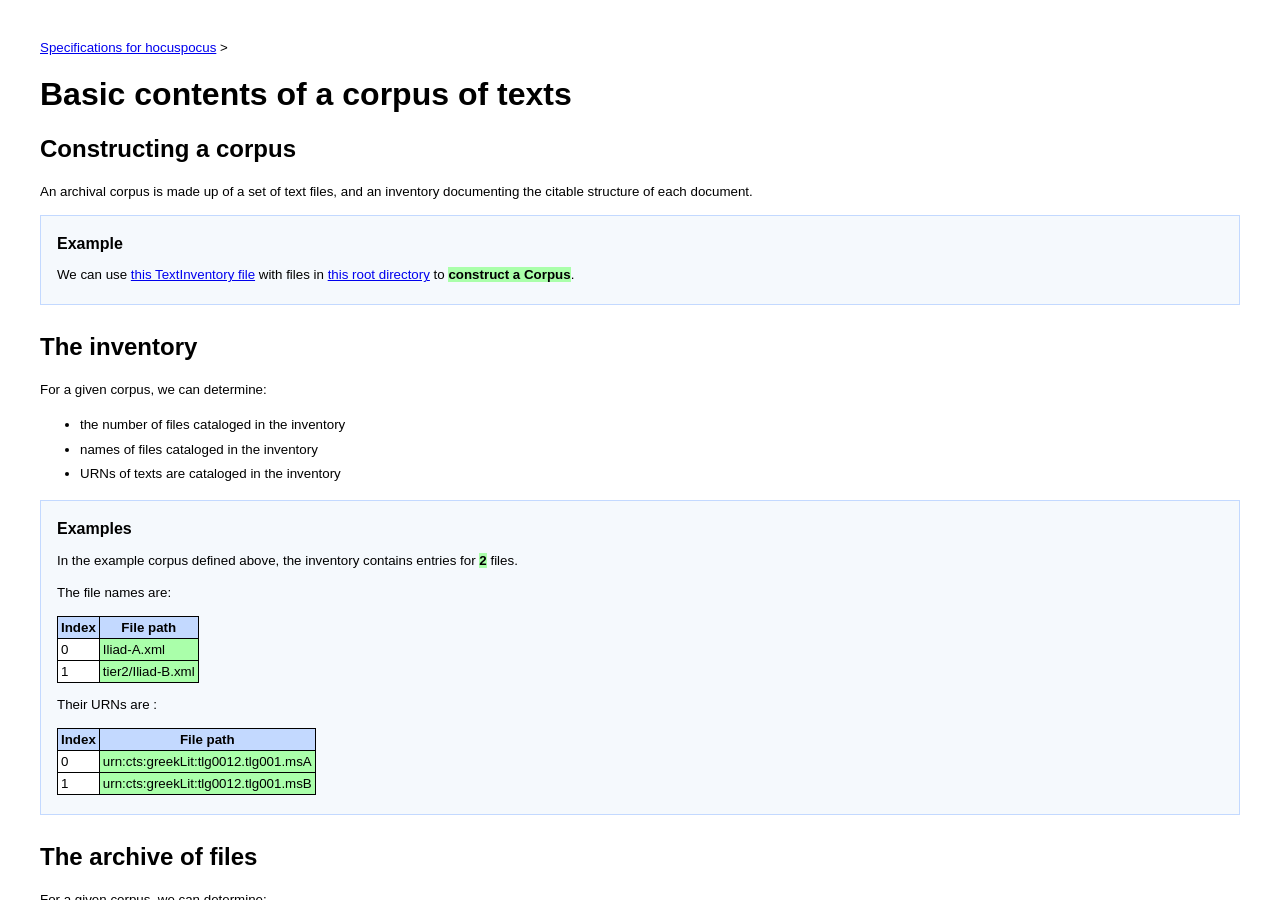
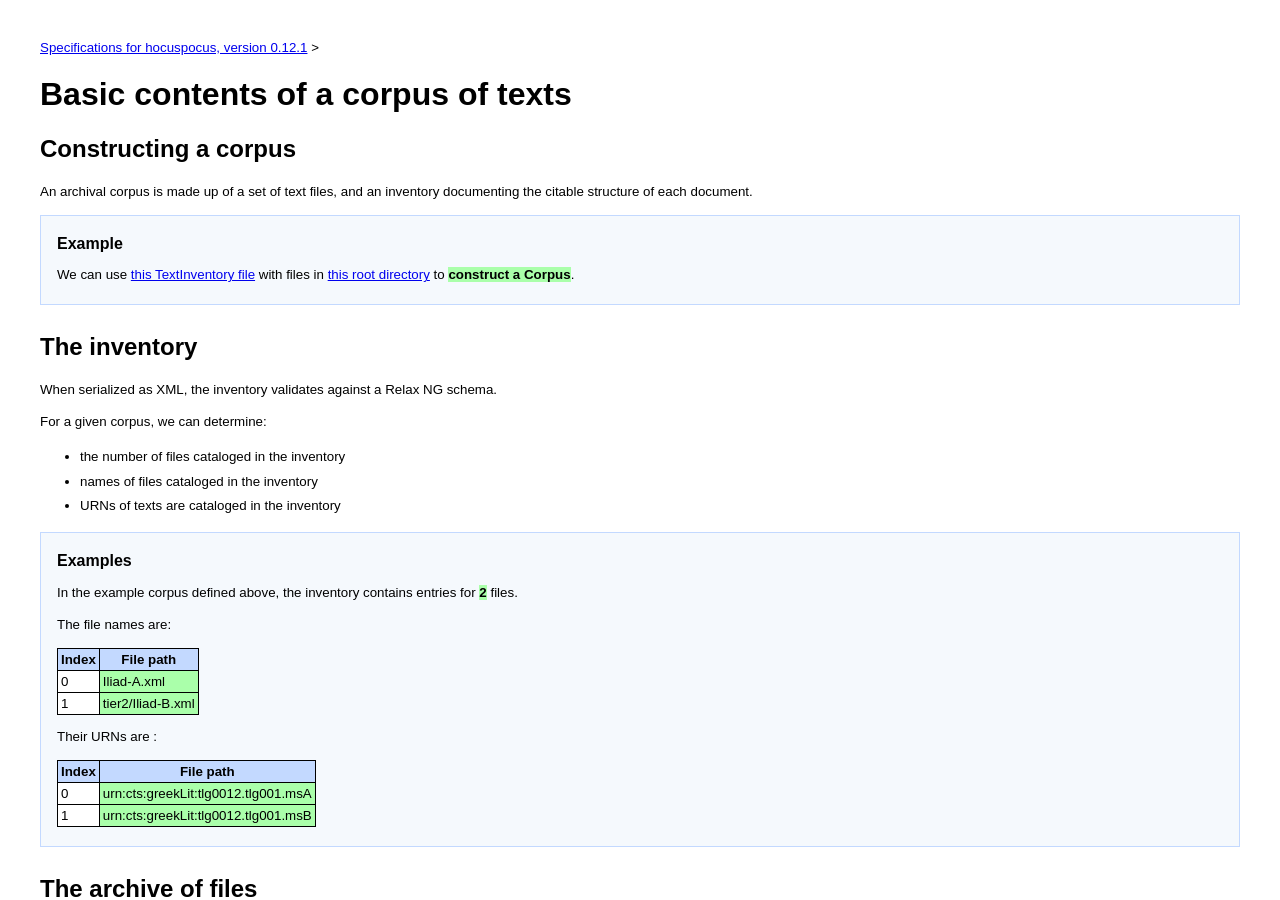
Before and after one commit to cite-architecture/hocuspocus, a Jekyll site: the page specs/hocuspocus/corpus/Corpus.html, which Jekyll copies as it is, in a window 1280 px wide and 900 px high. Built offline with Jekyll 4.4.1, drawn with Linux system fonts in a browser that asks for light colours; Markdown is read by kramdown in place of the engine named in the settings; some of the changed text lies outside the part shown.

Commit message:
Update specs

```diff
--- a/specs/hocuspocus/Hocuspocus.html
+++ b/specs/hocuspocus/Hocuspocus.html
@@ -163,12 +163,12 @@ ins {
 }
 </style><meta http-equiv="content-type" content="text/html; charset=UTF-8" />
 </head><body>
-    <h1>Specifications for <code>hocuspocus</code></h1>
+    <h1>Specifications for <code>hocuspocus</code>, version 0.12.1</h1>
 <p>Hocuspocus helps manage a collection of text stored in an archival format, and prepares standard kinds of output from those archival texts.</p>
 <ul>
 <li>Constructing and validating the <a concordion:run="concordion" href="corpus/Corpus.html" class="success">archival corpus</a></li>
 <li>Converting <a concordion:run="concordion" href="tabulator/Tabulator.html" class="success">canonically citable texts to a tabular format</a> equivalent under OHCO2</li>
 <li>Generating an OHCO2-complete representation  of the corpus with <a concordion:run="concordion" href="rdf/Rdf.html" class="success">RDF statements</a></li>
 </ul>
-<div class="footer">Results generated by <a href="http://www.concordion.org" style="font-weight: bold; text-decoration: none; color: #89C;">Concordion</a><div class="testTime">in 6163 ms on 09-Feb-2015 at 07:34:19 EST</div></div></body>
+<div class="footer">Results generated by <a href="http://www.concordion.org" style="font-weight: bold; text-decoration: none; color: #89C;">Concordion</a><div class="testTime">in 5960 ms on 01-Mar-2015 at 09:57:43 CET</div></div></body>
 </html>
--- a/specs/hocuspocus/corpus/Corpus.html
+++ b/specs/hocuspocus/corpus/Corpus.html
@@ -162,7 +162,7 @@ ins {
   font-size: 8pt;
 }
 </style><meta http-equiv="content-type" content="text/html; charset=UTF-8" />
-</head><body><span class="breadcrumbs"><a href="../Hocuspocus.html">Specifications for hocuspocus</a> &gt;</span>
+</head><body><span class="breadcrumbs"><a href="../Hocuspocus.html">Specifications for hocuspocus, version 0.12.1</a> &gt;</span>
     <h1>Basic contents of a corpus of texts</h1>
 <h2>Constructing a corpus</h2>
 <p>An archival corpus is made up of a set of text files, and an inventory documenting the citable structure of each document.<br /></p>
@@ -172,6 +172,7 @@ ins {
 files in <a href="../../../resources/test/data/archive1/xml" concordion:set="#archive = setHref(#HREF)">this root directory</a> to <strong concordion:assertTrue="shouldMakeCorpus(#ti,#archive)" class="success">construct a Corpus</strong>.</p>
 <p></div></p>
 <h2>The inventory</h2>
+<p>When serialized as XML, the inventory validates against a Relax NG schema.</p>
 <p>For a given corpus, we can determine:</p>
 <ul>
 <li>the number of files cataloged in the inventory</li>
@@ -220,5 +221,5 @@ files in <a href="../../../resources/test/data/archive1/xml" concordion:set="#ar
 If we use <a href="../../../specs/data/archive1/incompleteinv.xml" concordion:set="#ti2 = setHref(#HREF)">this TextInventory file</a> with the same set of archival files, we can <strong concordion:assertTrue="shouldMakeCorpus(#ti2,#archive)" class="success">construct a valid Corpus</strong>, even though it contains only  <strong concordion:assertEquals="shouldGetNumberFilesInInventory(#ti2,#archive)" class="success">1</strong> entry for an online file.  We can verify that files listed in the inventory and files on disk<strong concordion:assertFalse="filesAndInventoryShouldMatch(#ti2,#archive)" class="success">do not match</strong>, and can determine that <strong concordion:assertEquals="shouldGetNumberFilesOnDiskNotInventoried(#ti2, #archive)" class="success">1</strong> file in the file system does not appear in the inventory, and that the first item (item <strong concordion:set="#missingIdx">0</strong>) in the list of missing files is <strong concordion:assertEquals="shouldGetFileOnDiskNotInventoried(#ti2,#archive, #missingIdx)" class="success">tier2/Iliad-B.xml</strong>.</p>
 <p><strong>Files in inventory not found in file system</strong>. If, with the same set of archival files, we use <a href="../../../specs/data/archive1/overbooked.xml" concordion:set="#ti3 = setHref(#HREF)">a TextInventory listing additional files as online</a> , we can still <strong concordion:assertTrue="shouldMakeCorpus(#ti3,#archive)" class="success">construct a valid Corpus</strong>, even though it contains  <strong concordion:assertEquals="shouldGetNumberFilesInInventory(#ti3,#archive)" class="success">3</strong> entries.  We can verify that files listed in the inventory and files on disk<strong concordion:assertFalse="filesAndInventoryShouldMatch(#ti3,#archive)" class="success">do not match</strong>, and can determine that <strong concordion:assertEquals="shouldGetNumberInventoriedFilesNotOnDisk(#ti3, #archive)" class="success">1</strong> file in the file system does not appear in the inventory, and that the first item in the list of missing files is <strong concordion:assertEquals="shouldGetInventoriedFileNotFound(#ti3,#archive, #missingIdx)" class="success">Iliad-C.xml</strong>.</p>
 <p></div></p>
-<div class="footer">Results generated by <a href="http://www.concordion.org" style="font-weight: bold; text-decoration: none; color: #89C;">Concordion</a><div class="testTime">in 277 ms on 09-Feb-2015 at 07:34:19 EST</div></div></body>
+<div class="footer">Results generated by <a href="http://www.concordion.org" style="font-weight: bold; text-decoration: none; color: #89C;">Concordion</a><div class="testTime">in 284 ms on 01-Mar-2015 at 09:57:44 CET</div></div></body>
 </html>
--- a/specs/hocuspocus/rdf/Rdf.html
+++ b/specs/hocuspocus/rdf/Rdf.html
@@ -162,7 +162,7 @@ ins {
   font-size: 8pt;
 }
 </style><meta http-equiv="content-type" content="text/html; charset=UTF-8" />
-</head><body><span class="breadcrumbs"><a href="../Hocuspocus.html">Specifications for hocuspocus</a> &gt;</span>
+</head><body><span class="breadcrumbs"><a href="../Hocuspocus.html">Specifications for hocuspocus, version 0.12.1</a> &gt;</span>
     <h1>Generating RDF</h1>
 <p>You can represent archival text files in a <a href="../corpus/Corpus.html">corpus</a> as RDF statements equivalent under the OHCO2 model of citable texts.</p>
 <p><div class='example'></p>
@@ -224,5 +224,5 @@ ins {
 <tr><td class="success">rdf:type</td></tr>
 </table>
 <p></div></p>
-<div class="footer">Results generated by <a href="http://www.concordion.org" style="font-weight: bold; text-decoration: none; color: #89C;">Concordion</a><div class="testTime">in 1066 ms on 09-Feb-2015 at 07:34:20 EST</div></div></body>
+<div class="footer">Results generated by <a href="http://www.concordion.org" style="font-weight: bold; text-decoration: none; color: #89C;">Concordion</a><div class="testTime">in 1110 ms on 01-Mar-2015 at 09:57:45 CET</div></div></body>
 </html>
--- a/specs/hocuspocus/tabulator/Tabulator.html
+++ b/specs/hocuspocus/tabulator/Tabulator.html
@@ -162,7 +162,7 @@ ins {
   font-size: 8pt;
 }
 </style><meta http-equiv="content-type" content="text/html; charset=UTF-8" />
-</head><body><span class="breadcrumbs"><a href="../Hocuspocus.html">Specifications for hocuspocus</a> &gt;</span>
+</head><body><span class="breadcrumbs"><a href="../Hocuspocus.html">Specifications for hocuspocus, version 0.12.1</a> &gt;</span>
     <h1>Tabulator</h1>
 <p>You can convert archival text files in a <a href="../corpus/Corpus.html">corpus</a> to a tabular delimited-text format that is equivalent under the OHCO2 model of citable texts.  It is possible to specify by URN a single document to convert, or to convert the entire corpus documented in the Text Inventory.</p>
 <h3>Example</h3>
@@ -170,5 +170,5 @@ ins {
 <a href="../../../specs/data/archive1/testinventory.xml" concordion:set="#ti = setHref(#HREF)">this TextInventory file</a>, if we request a tabular representation of <strong concordion:set="#urn">urn:cts:greekLit:tlg0012.tlg001.msA</strong>, the results will be in a file named <strong concordion:assertEquals="shouldGetFileNameForUrn(#ti,#archive,#urn)" class="success">Iliad-A.txt</strong>, and will have
 <strong concordion:assertEquals="shouldCountTabulatedLines(#ti,#archive,#urn)" class="success">33</strong> lines.</p>
 <p>If we tabulate all files in the same corpus in  <a href="../../../tabulated" concordion:set="#tabdir = setHref(#HREF)">this directory</a>, we will generate <strong concordion:assertEquals="shouldCountTabs(#ti, #archive, #tabdir)" class="success">2</strong> files.</p>
-<div class="footer">Results generated by <a href="http://www.concordion.org" style="font-weight: bold; text-decoration: none; color: #89C;">Concordion</a><div class="testTime">in 314 ms on 09-Feb-2015 at 07:34:20 EST</div></div></body>
+<div class="footer">Results generated by <a href="http://www.concordion.org" style="font-weight: bold; text-decoration: none; color: #89C;">Concordion</a><div class="testTime">in 335 ms on 01-Mar-2015 at 09:57:45 CET</div></div></body>
 </html>
```
